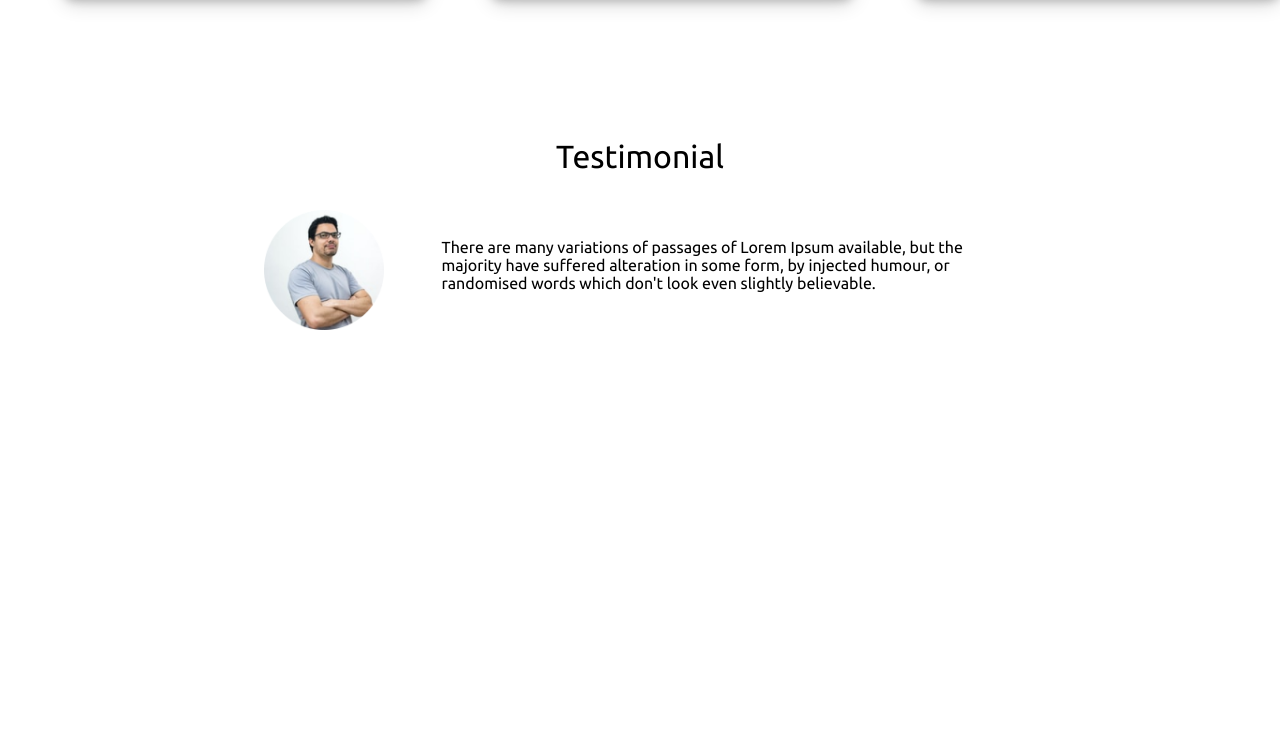
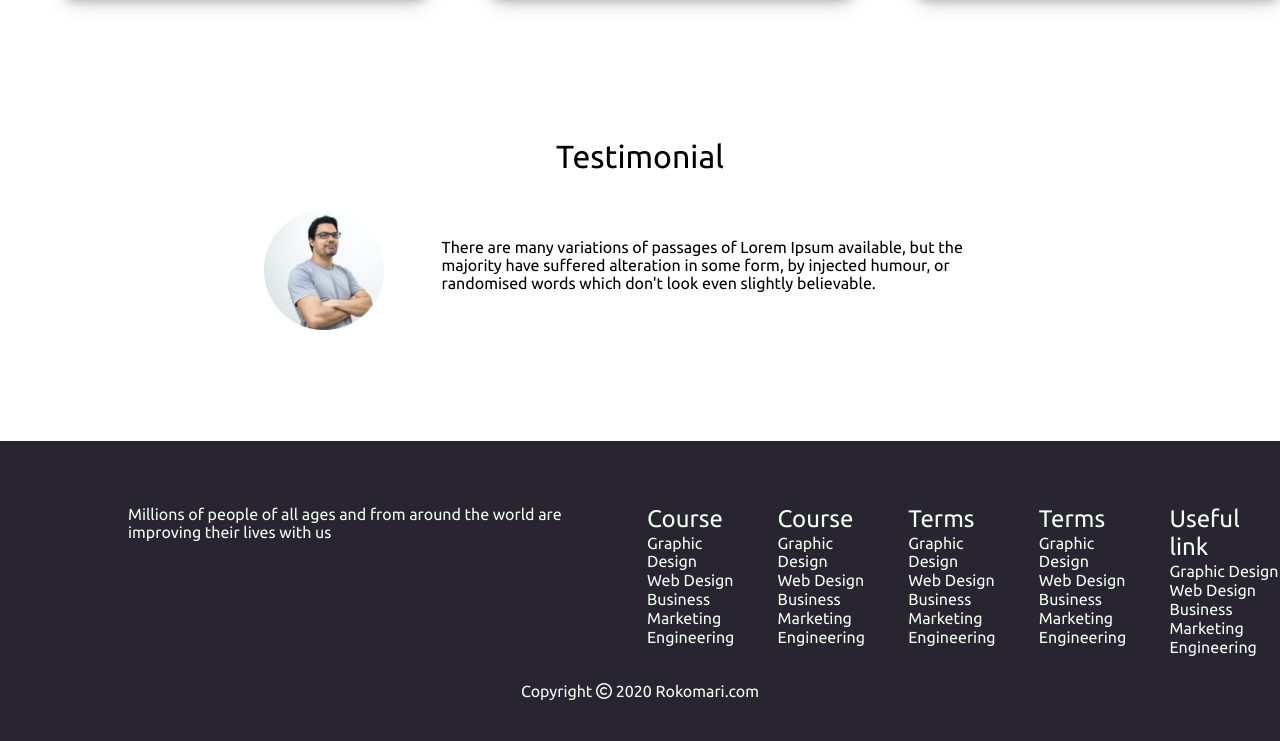
Before and after one commit to a3dib/E-School-Clone, a plain HTML site: page index.html in a window 1280 px wide. Shown: the part 1513-2254 px from the top of the page. Before the commit the page ends 2004 px from the top, so only its background shows below. Drawn offline with Linux system fonts and the light colour scheme.

Commit message:
finished

```diff
--- a/index.html
+++ b/index.html
@@ -4,6 +4,7 @@
     <meta charset="UTF-8">
     <meta name="viewport" content="width=device-width, initial-scale=1.0">
     <title>E-School</title>
+    <link rel="stylesheet" href="https://cdnjs.cloudflare.com/ajax/libs/font-awesome/6.5.2/css/all.min.css" integrity="sha512-SnH5WK+bZxgPHs44uWIX+LLJAJ9/2PkPKZ5QiAj6Ta86w+fsb2TkcmfRyVX3pBnMFcV7oQPJkl9QevSCWr3W6A==" crossorigin="anonymous" referrerpolicy="no-referrer" />
         <link rel="preconnect" href="https://fonts.googleapis.com">
     <link rel="preconnect" href="https://fonts.gstatic.com" crossorigin>
     <link href="https://fonts.googleapis.com/css2?family=Ubuntu:ital,wght@0,300;0,400;0,500;0,700;1,300;1,400;1,500;1,700&display=swap" rel="stylesheet">
@@ -197,5 +198,58 @@
             </div>
         </div>
     </div>
+    <footer>
+        <div class="f-top">
+            <div class="partone">
+                <div class="foottext">
+                    <p>Millions of people of all ages and from around
+                        the world are improving their lives with us</p>
+                </div>
+            </div>
+            <div class="ot-part">
+                <h2>Course</h2>
+                    <p>Graphic Design</p>
+                    <p>Web Design</p>
+                    <p>Business</p>
+                    <p>Marketing</p>
+                    <p>Engineering</p>
+            </div>
+            <div class="ot-part">
+                <h2>Course</h2>
+                    <p>Graphic Design</p>
+                    <p>Web Design</p>
+                    <p>Business</p>
+                    <p>Marketing</p>
+                    <p>Engineering</p>
+            </div>
+            <div class="ot-part">
+                <h2>Terms</h2>
+                    <p>Graphic Design</p>
+                    <p>Web Design</p>
+                    <p>Business</p>
+                    <p>Marketing</p>
+                    <p>Engineering</p>
+            </div>
+            <div class="ot-part">
+                <h2>Terms</h2>
+                    <p>Graphic Design</p>
+                    <p>Web Design</p>
+                    <p>Business</p>
+                    <p>Marketing</p>
+                    <p>Engineering</p>
+            </div>
+            <div class="ot-part">
+                <h2>Useful link</h2>
+                    <p>Graphic Design</p>
+                    <p>Web Design</p>
+                    <p>Business</p>
+                    <p>Marketing</p>
+                    <p>Engineering</p>
+            </div>
+        </div>
+        <div class="f-low">
+            Copyright <i class="fa-regular fa-copyright"></i> 2020 Rokomari.com
+        </div>
+    </footer>
 </body>
 </html>
--- a/style.css
+++ b/style.css
@@ -183,7 +183,7 @@ header{
 
 .testimonial{
     margin: 5%;
-    height: 300px;
+    height: 250px;
 }
 .thead{
     margin: 2%;
@@ -205,3 +205,27 @@ header{
     margin-left: 5%;
     margin-top: 2%;
 }
+footer{
+    height: 300px;
+    background-color: #282531;
+    color: #F0FFF0;
+}
+.f-top{
+    display: flex;
+}
+.partone{
+    width: 40%;
+    padding-left: 10%;
+    padding-top: 5%;
+}
+.ot-part{
+    margin-left: 2%;
+    padding-top: 5%;
+}
+.ot-part p{
+    padding-top: 1%;
+}
+.f-low{
+    text-align: center;
+    margin-top: 2%;
+}
```
